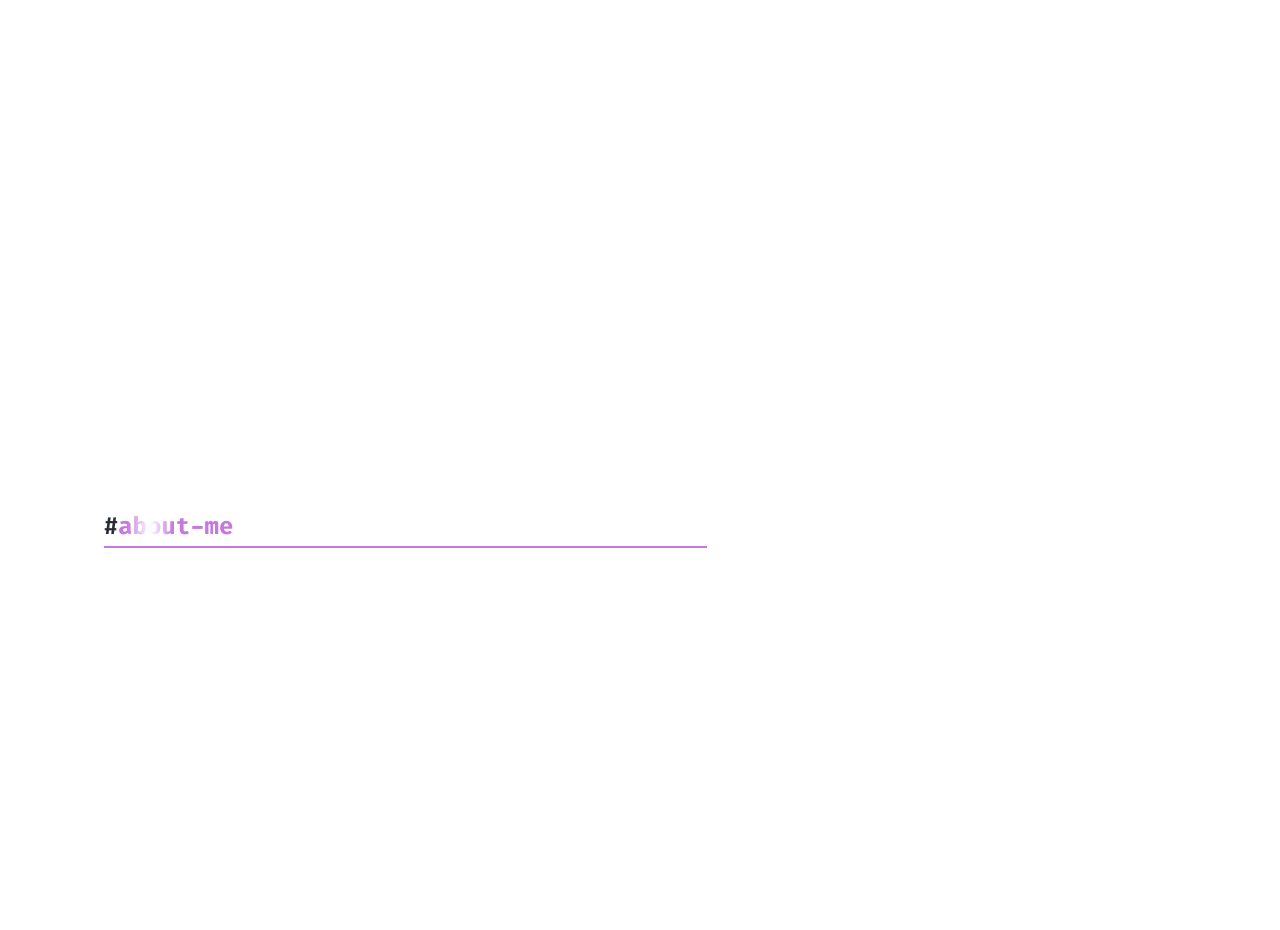
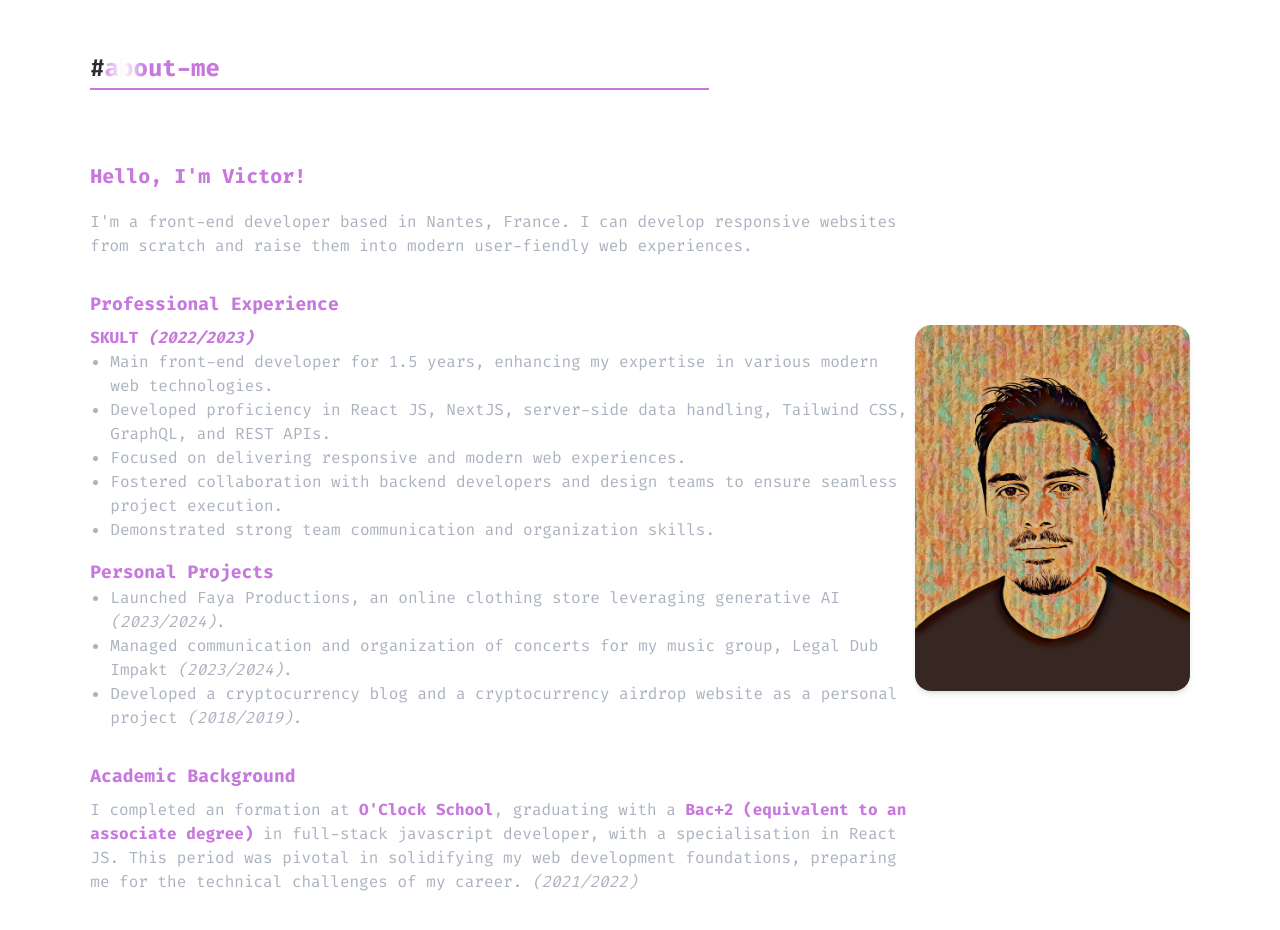
Before and after one commit to victorraguin/new-portfolio, a Next.js app: page / in a window 1280 px wide. Shown: the part 1680-2610 px from the top of the page. After the commit the page ends 2574 px from the top, so only its background shows below. Built offline with nearby package versions, Linux system fonts and the light colour scheme.

Commit message:
✨: add about me section

```diff
--- a/src/app/components/HomePage/AboutMeSection.tsx
+++ b/src/app/components/HomePage/AboutMeSection.tsx
@@ -1,20 +1,87 @@
-import React from "react";
+/* eslint-disable react/no-unescaped-entities */
+
 import Image from "next/image";
-import SocialsList from "../Socials";
-import Link from "next/link";
-
+import VictorFullImg from "../../public/victorraguin.jpg";
 const AboutMeSection = () => {
-
   return (
-    <div>
-      <div className="bg-gray-900 text-dark dark:text-white flex flex-col md:pt-20 px-6 space-y-6 lg:w-3/4 xl:w-full mt-[50vh] h-[100vh]">
-        <h2 className="text-xl md:text-2xl font-semibold md:mb-2 lg:w-3/4">
-          #<strong className="text-pink btn-shine">about-me</strong>
-          <div
-            id="aboutme"
-            className="flex w-3/4 bg-pink dark:bg-pink h-[2px] mt-1"></div>
-        </h2>
-        <div className="flex flex-row flex-wrap pt-10 justify-around items-center w-full">
+    <div className="bg-gray-900 text-dark dark:text-white flex flex-col md:pt-20 px-6 space-y-6 lg:w-3/4 xl:w-full h-[100vh] pt-10">
+      <h2 className="text-xl md:text-2xl font-semibold md:mb-2 lg:w-3/4">
+        #
+        <strong id="aboutme" className="text-pink btn-shine">
+          about-me
+        </strong>
+        <div className="flex w-3/4 bg-pink dark:bg-pink h-[2px] mt-1"></div>
+      </h2>
+      <div className="flex xl:flex-row flex-col-reverse justify-evenly">
+        <div className="flex flex-col pt-5 xl:pt-10 w-full 2xl:w-1/2 xl:w-3/4 text-gray text-base">
+          <strong className="text-xl text-pink underline w-fit">
+            Hello, I'm Victor!
+          </strong>
+          <p className="pt-5">
+            I'm a front-end developer based in Nantes, France. I can develop
+            responsive websites from scratch and raise them into modern
+            user-fiendly web experiences.
+          </p>
+          <div className="pt-8 pb-2">
+            <strong className="text-pink text-lg  underline w-fit">Professional Experience</strong>
+          </div>
+          <strong className="text-pink underline w-fit">SKULT <i>(2022/2023)</i></strong>
+          <ul className="list-disc pl-5">
+            <li>
+              Main front-end developer for 1.5 years, enhancing my expertise in
+              various modern web technologies.
+            </li>
+            <li>
+              Developed proficiency in React JS, NextJS, server-side data
+              handling, Tailwind CSS, GraphQL, and REST APIs.
+            </li>
+            <li>
+              Focused on delivering responsive and modern web experiences.
+            </li>
+            <li>
+              Fostered collaboration with backend developers and design teams to
+              ensure seamless project execution.
+            </li>
+            <li>
+              Demonstrated strong team communication and organization skills.
+            </li>
+          </ul>
+          <div className="pt-4">
+            <strong className="text-pink underline w-fit text-lg">Personal Projects</strong>
+          </div>
+          <ul className="list-disc pl-5">
+            <li>
+              Launched Faya Productions, an online clothing store leveraging
+              generative AI <i>(2023/2024)</i>.
+            </li>
+            <li >Managed communication and organization of concerts for my music group, Legal Dub Impakt <i>(2023/2024)</i>.</li>
+            <li>Developed a cryptocurrency blog and a cryptocurrency airdrop website as a personal project <i>(2018/2019)</i>.</li>
+          </ul>
+          <strong className="pt-8 text-pink underline w-fit text-lg">Academic Background</strong>
+          <p className="pt-2">
+            {" "}
+            I completed an formation at{" "}
+            <strong className="text-pink">O'Clock School</strong>, graduating
+            with a{" "}
+            <strong className="text-pink">
+              Bac+2 (equivalent to an associate degree)
+            </strong>{" "}
+            in full-stack javascript developer, with a specialisation in React JS. This period was pivotal in solidifying my web
+            development foundations, preparing me for the technical challenges
+            of my career. <i>(2021/2022)</i>
+          </p>
+        </div>
+        <div className="w-1/4 self-center">
+          <Image
+            src={VictorFullImg}
+            alt="Victor"
+            className="rounded-2xl shadow-md hidden xl:block"
+          />
+          <Image
+            src={VictorFullImg}
+            alt="Victor"
+            className="p-1 rounded-full ring-2 ring-pink  xl:hidden h-20 md:h-40 w-40 bg-cover object-cover"
+          />
         </div>
       </div>
     </div>
--- a/src/app/components/HomePage/HeroSection.tsx
+++ b/src/app/components/HomePage/HeroSection.tsx
@@ -1,5 +1,4 @@
 /* eslint-disable react/no-unescaped-entities */
-import React from "react";
 import VictorImg from "@/app/public/Victor.png";
 import Image from "next/image";
 import SocialsList from "../Socials";
@@ -63,9 +62,8 @@ const HeroSection = () => {
           “
         </span>
       </div>
-      <Link href="#projects">
+      <Link href="#projects" className="self-center pt-10">
         <div className="hidden arrow md:inline absolute bottom-12 left-[50%] cursor-pointer">
-        <span></span>
           <span></span>
           <span></span>
         </div>
--- a/src/app/components/HomePage/ProjectsSection.tsx
+++ b/src/app/components/HomePage/ProjectsSection.tsx
@@ -1,4 +1,3 @@
-import React from "react";
 import Image from "next/image";
 import Link from "next/link";
 
@@ -26,7 +25,7 @@ const ProjectsSection = () => {
 
   return (
     <div>
-      <div className="bg-gray-900 text-dark dark:text-white flex flex-col md:pt-20 px-6 space-y-6 lg:w-3/4 xl:w-full mt-[21vh] lg:mt-[51vh] 4xl:mt-[70vh] h-[100vh]">
+      <div className="bg-gray-900 text-dark dark:text-white flex flex-col md:pt-20 px-6 space-y-6 lg:w-3/4 xl:w-full mt-[21vh] lg:mt-[51vh] 4xl:mt-[70vh]">
         <h2
           id="projects"
           className="text-xl md:text-2xl font-semibold md:mb-2 lg:w-3/4">
@@ -59,6 +58,15 @@ const ProjectsSection = () => {
             </div>
           ))}
         </div>
+          <Link href="#aboutme" className="self-center pt-10">
+            <div className="hidden arrow md:inline  cursor-pointer">
+              <span></span>
+              <span></span>
+            </div>
+            <div className="arrow absolute md:hidden cursor-pointer">
+              <span></span>
+            </div>
+          </Link>
       </div>
     </div>
   );
--- a/src/app/components/Socials/index.tsx
+++ b/src/app/components/Socials/index.tsx
@@ -5,7 +5,7 @@ import Image from "next/image";
 
 const SocialsList = () => {
   return (
-    <div className="flex flex-row md:flex-col items-center 4xl:float-end 4xl:mr-5">
+    <div className="flex flex-row md:flex-col items-center 4xl:float-end 4xl:mr-5 md:fixed md:top-0 md:z-50">
       <div className="hidden md:flex h-[200px] bg-dark dark:bg-gray w-[1px] "></div>
       <div className="flex flex-row justify-around md:flex-col items-center md:mt-4">
         <a href="#" className="mx-4">
```
Also changed, not shown: src/app/public/Victor-avatar.png (added), src/app/public/victorraguin.jpg (added). Lines whose indentation alone changed are shown as unchanged.
